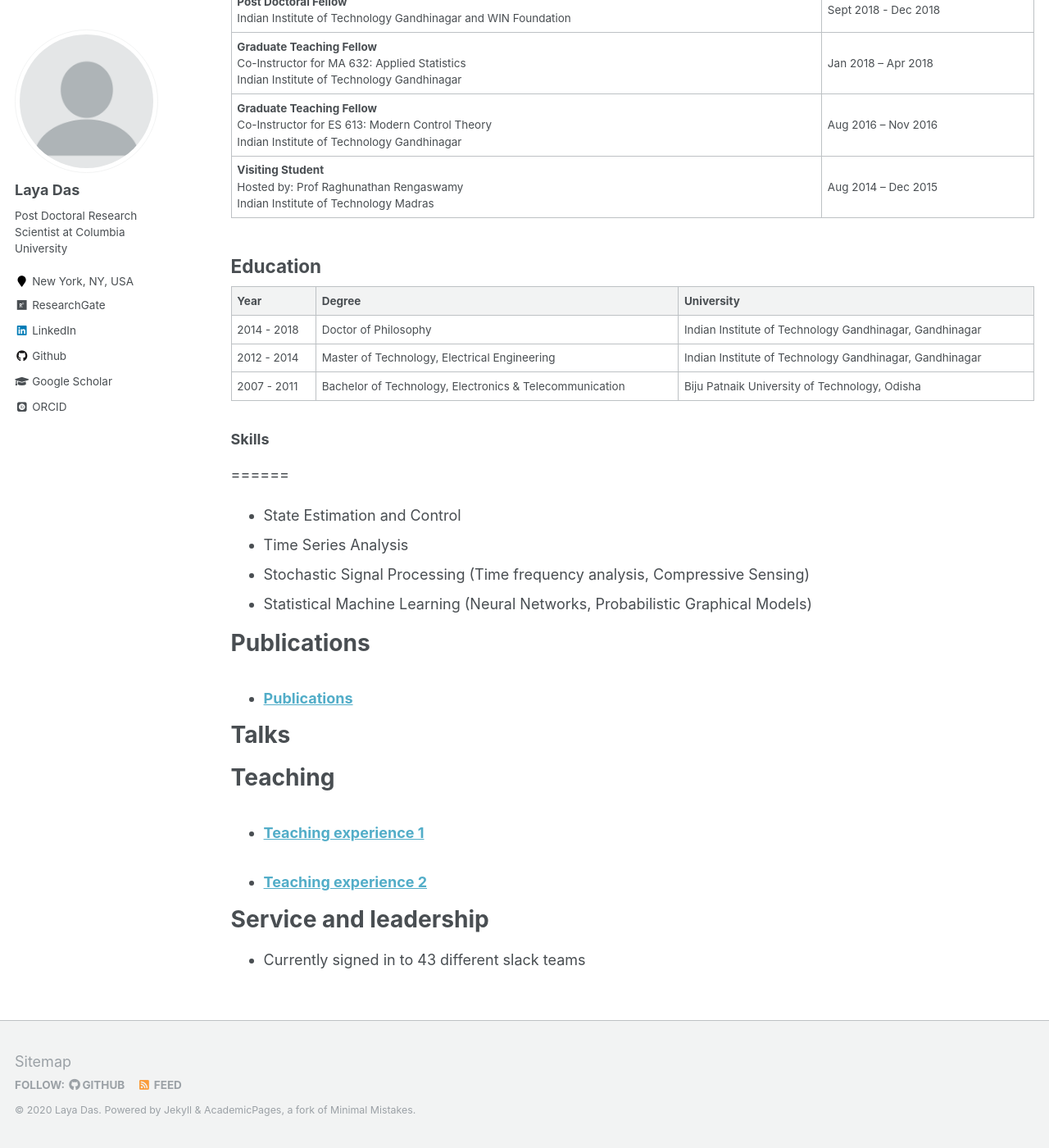
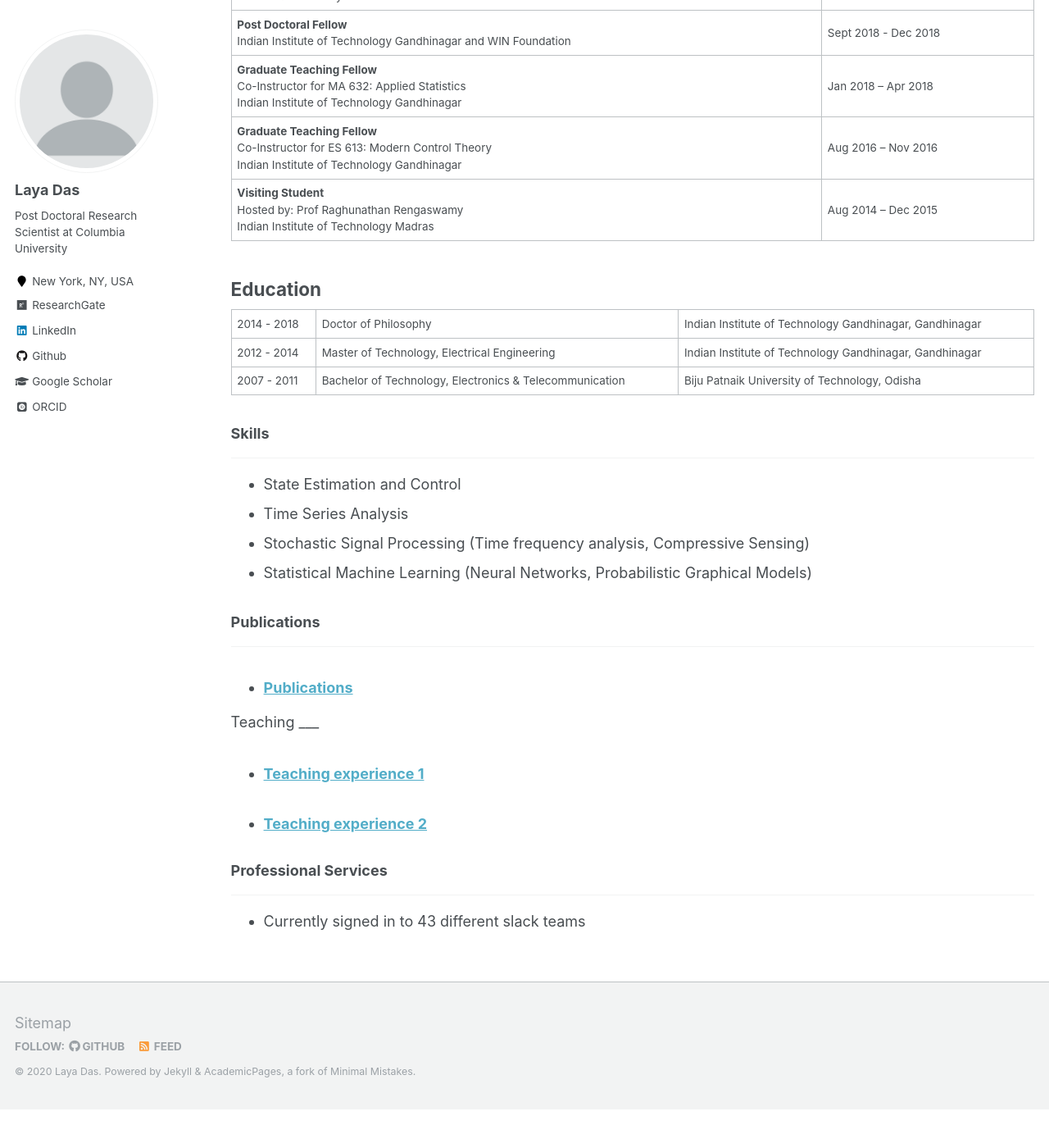
Before and after one commit to layadas/layadas.github.io, a Jekyll site: the page built from _pages/cv.md, in a window 1280 px wide and 1400 px high, scrolled down 298 px. Shown: the whole window at 82% size. Built offline with Jekyll 4.4.1, drawn with Linux system fonts in a browser that asks for light colours; some web fonts are replaced; after the commit the page ends 1651 px from its top, so only the background shows below that.

Commit message:
Update cv.md

```diff
--- a/_pages/cv.md
+++ b/_pages/cv.md
@@ -21,39 +21,32 @@ ___
 
 ## Education
 
-| Year	| Degree	| 	University |
-|---	|---	|---	|
-| 2014 - 2018 | Doctor of Philosophy | Indian Institute of Technology Gandhinagar, Gandhinagar |
-| 2012 - 2014 | Master of Technology, Electrical Engineering | Indian Institute of Technology Gandhinagar, Gandhinagar |
-| 2007 - 2011 | Bachelor of Technology, Electronics & Telecommunication | Biju Patnaik University of Technology, Odisha |
+---	|---	|---
+ 2014 - 2018 | Doctor of Philosophy | Indian Institute of Technology Gandhinagar, Gandhinagar
+ 2012 - 2014 | Master of Technology, Electrical Engineering | Indian Institute of Technology Gandhinagar, Gandhinagar
+ 2007 - 2011 | Bachelor of Technology, Electronics & Telecommunication | Biju Patnaik University of Technology, Odisha
 
 
 ### Skills
-======
+___
 * State Estimation and Control
 * Time Series Analysis
 * Stochastic Signal Processing (Time frequency analysis, Compressive Sensing)
 * Statistical Machine Learning (Neural Networks, Probabilistic Graphical Models)
 
 
-Publications
-======
+### Publications
+___
   <ul>{% for post in site.publications %}
     {% include archive-single-cv.html %}
   {% endfor %}</ul>
 
-Talks
-======
-  <ul>{% for post in site.talks %}
-    {% include archive-single-talk-cv.html %}
-  {% endfor %}</ul>
-
 Teaching
-======
+___
   <ul>{% for post in site.teaching %}
     {% include archive-single-cv.html %}
   {% endfor %}</ul>
 
-Service and leadership
-======
+### Professional Services
+___
 * Currently signed in to 43 different slack teams
```
Also changed, not shown: other parts of _pages/cv.md (+1 -1 lines).
